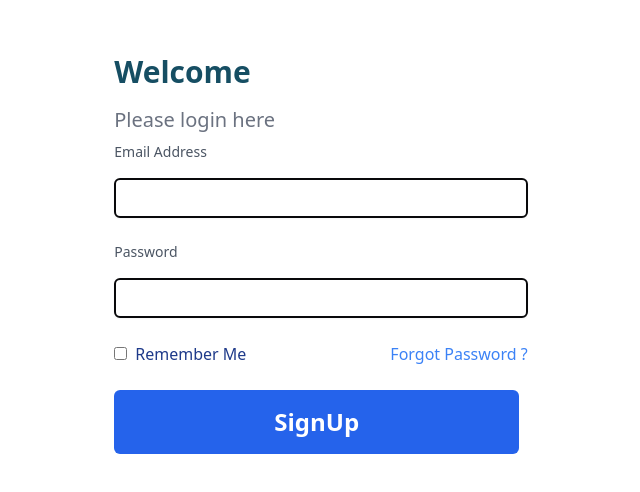
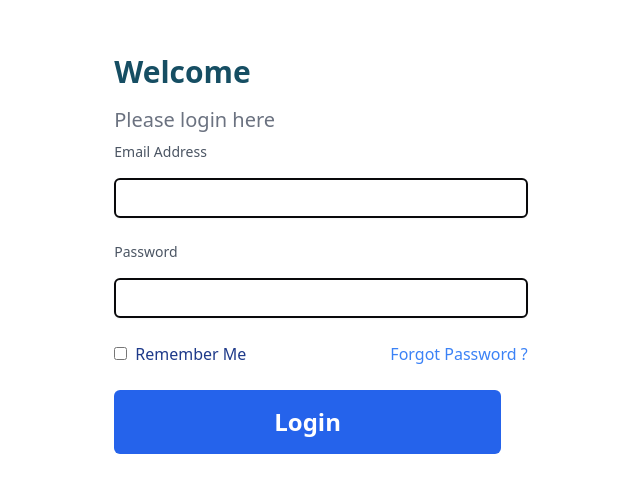
Before and after one commit to edgarlevyings44/babyStore, a React (Vite) app in the folder Client/: page /login in a window 1280 px wide. Shown: the part 186-678 px from the top of the page, without its empty margins (319-959 px from the left). Built offline with nearby package versions, Linux system fonts and the light colour scheme.

Commit message:
minor fix

```diff
--- a/Client/src/pages/Login.tsx
+++ b/Client/src/pages/Login.tsx
@@ -88,7 +88,7 @@ function Login() {
                 </div>
 
                 <div>
-                    <button type="submit" className="flex justify-center px-40 py-4 rounded-md bg-blue-600 font-semibold hover:bg-green-900 cursor-pointer text-white text-2xl">SignUp</button>
+                    <button type="submit" className="flex justify-center px-40 py-4 rounded-md bg-blue-600 font-semibold hover:bg-green-900 cursor-pointer text-white text-2xl">Login</button>
                 </div>
 
             </form>
```
